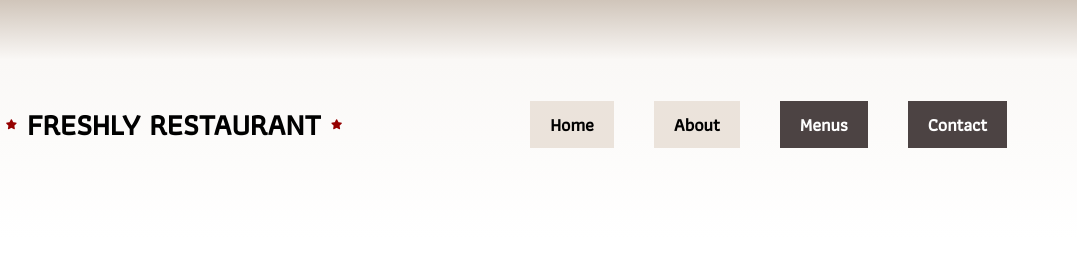
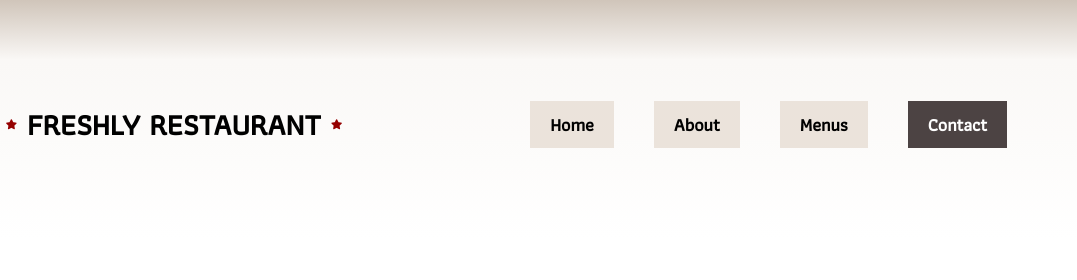
Before and after one commit to Nacer-Dev77/Freshly-restaurant-3wa, a plain HTML site: page contact.html in a window 1280 px wide. Shown: the top 280 px of the page, 203-1280 px from the left. Drawn offline with Linux system fonts and the light colour scheme; files that its build step writes are made by us from their sources.

Commit message:
modififcation

```diff
--- a/contact.html
+++ b/contact.html
@@ -25,7 +25,7 @@
 					<ul>
 						<li><a href="index.html">Home</a></li>
 						<li><a href="about.html">About</a></li>
-						<li><a href="menus.html" class="active">Menus</a></li>
+						<li><a href="menus.html">Menus</a></li>
 						<li><a href="contact.html" class="active">Contact</a></li>
 					</ul>
 				</nav>
```
